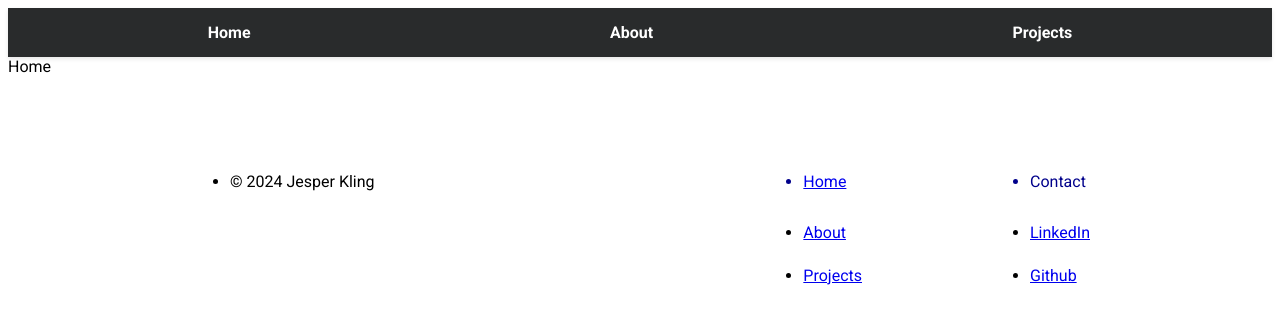
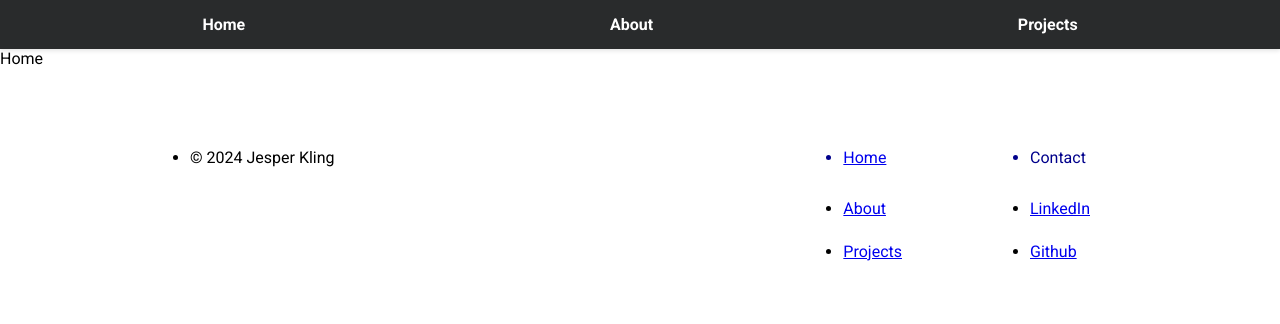
Before and after one commit to jesperkling/portfolio, a React (Vite) app: page / in a window 1280 px wide. Shown: the top 324 px of the page. Built offline with nearby package versions, Linux system fonts and the light colour scheme; the HTML template or start-up script is replaced by a standard one.

Commit message:
Fixed margin problem

```diff
--- a/src/index.css
+++ b/src/index.css
@@ -1,6 +1,6 @@
 @import url("https://fonts.googleapis.com/css2?family=Roboto:ital,wght@0,100;0,300;0,400;0,500;0,700;0,900;1,100;1,300;1,400;1,500;1,700;1,900&display=swap");
 
-:root {
+* {
   font-family: "Roboto", Inter, system-ui, Avenir, Helvetica, Arial, sans-serif;
   margin: 0;
   padding: 0;
```
